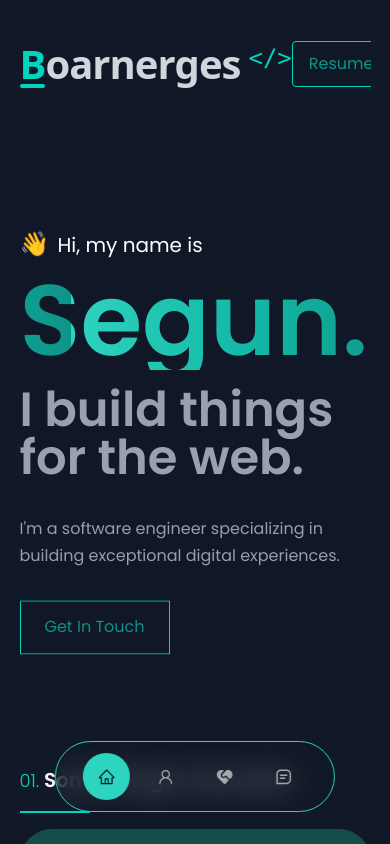
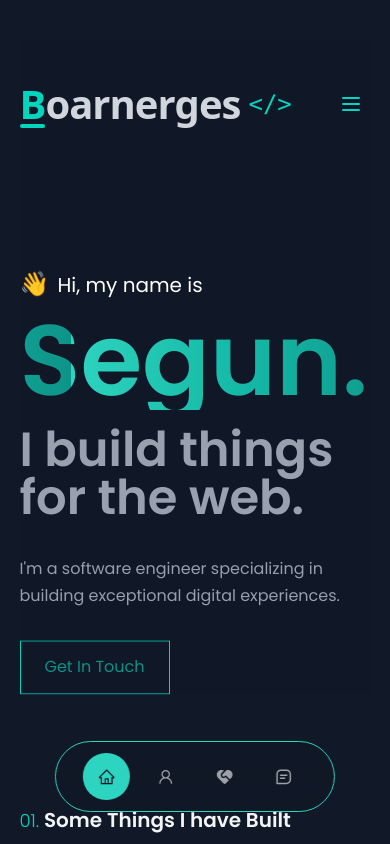
Before and after one commit to boarnerges/Repository, a React (Vite) app: page / in a window 390 px wide. Shown: the top 844 px of the page. Built offline with nearby package versions, Linux system fonts and the light colour scheme.

Commit message:
resume Nav link

```diff
--- a/src/components/boarnergesLogo/BoarnergesLogo.jsx
+++ b/src/components/boarnergesLogo/BoarnergesLogo.jsx
@@ -1,7 +1,9 @@
 import { useState, useEffect } from "react";
+import { Menu } from "lucide-react";
 
 export default function BoarnergesLogo() {
   const [show, setShow] = useState(false);
+  const [menuOpen, setMenuOpen] = useState(false);
 
   useEffect(() => {
     // Trigger animation after component mount
@@ -11,8 +13,12 @@ export default function BoarnergesLogo() {
   const text = "Boarnerges";
   const characters = text.split("");
 
+  const toggleMenu = () => {
+    setMenuOpen(!menuOpen);
+  };
+
   return (
-    <div className="bg-gray-900 flex justify-between cursor-pointer items-center overflow-hidden h-32">
+    <div className="bg-gray-900 mt-10 flex justify-between items-center overflow-hidden h-32">
       <div className="flex items-center gap-2">
         <h1 className="font-sans font-bold text-5xl tracking-tight flex">
           {characters.map((char, index) => (
@@ -20,22 +26,17 @@ export default function BoarnergesLogo() {
               key={index}
               className={`${
                 index === 0 ? "text-teal-400 relative" : "text-gray-300"
-              }
-                         transition-all duration-500 transform
-                         ${
-                           show
-                             ? "translate-y-0 opacity-100"
-                             : "-translate-y-16 opacity-0"
-                         }`}
-              style={{
-                transitionDelay: `${index * 150}ms`,
-              }}
+              } transition-all duration-500 transform ${
+                show ? "translate-y-0 opacity-100" : "-translate-y-16 opacity-0"
+              }`}
+              style={{ transitionDelay: `${index * 150}ms` }}
             >
               {char}
               {index === 0 && (
                 <span
-                  className={`absolute -bottom-1 left-0 w-full h-1 bg-teal-400 rounded-full transition-all duration-700 transform
-                                ${show ? "scale-x-100" : "scale-x-0"}`}
+                  className={`absolute -bottom-1 left-0 w-full h-1 bg-teal-400 rounded-full transition-all duration-700 transform ${
+                    show ? "scale-x-100" : "scale-x-0"
+                  }`}
                   style={{
                     transitionDelay: `${characters.length * 150 + 200}ms`,
                   }}
@@ -44,33 +45,61 @@ export default function BoarnergesLogo() {
             </span>
           ))}
         </h1>
-
         <span
-          className={`text-teal-400 font-mono animate-bounce text-2xl transition-all duration-500 transform
-                     ${
-                       show
-                         ? "translate-y-0 opacity-100"
-                         : "-translate-y-16 opacity-0"
-                     }`}
+          className={`text-teal-400 font-mono text-2xl transition-all duration-500 transform ${
+            show ? "translate-y-0 opacity-100" : "-translate-y-16 opacity-0"
+          }`}
           style={{ transitionDelay: `${characters.length * 150 + 300}ms` }}
         >
           &lt;/&gt;
         </span>
       </div>
+
+      {/* Desktop view */}
       <a
-        href="https://glittery-blini-097b77.netlify.app/"
-        target="_blank"
-        rel="noopener noreferrer"
-        className={`border border-teal-400 text-teal-400 px-4 py-2 rounded transition-all duration-500 transform hover:bg-teal-400/10
-                  ${
-                    show
-                      ? "translate-y-0 opacity-100"
-                      : "translate-y-16 opacity-0"
-                  }`}
+        href="#resume"
+        className={`hidden md:block border border-teal-400 text-teal-400 px-4 py-2 rounded transition-all duration-500 transform hover:bg-teal-400/10 ${
+          show ? "translate-y-0 opacity-100" : "translate-y-16 opacity-0"
+        }`}
         style={{ transitionDelay: `${characters.length * 150 + 400}ms` }}
       >
         Resume
       </a>
+
+      {/* Mobile view */}
+      <div className="md:hidden relative">
+        <button
+          onClick={toggleMenu}
+          className={`text-teal-400 p-2 rounded transition-all duration-500 transform ${
+            show ? "translate-y-0 opacity-100" : "translate-y-16 opacity-0"
+          }`}
+          style={{ transitionDelay: `${characters.length * 150 + 400}ms` }}
+        >
+          <Menu size={24} />
+        </button>
+
+        {menuOpen && (
+          <div className="absolute right-0 mt-2 w-48 rounded-md shadow-lg bg-gray-800 ring-1 ring-black ring-opacity-5">
+            <div
+              className="py-1"
+              role="menu"
+              aria-orientation="vertical"
+              aria-labelledby="options-menu"
+            >
+              <a
+                href="https://glittery-blini-097b77.netlify.app/"
+                className="block px-4 py-1 text-sm text-teal-400 hover:bg-gray-700"
+                role="menuitem"
+                target="_blank"
+                rel="noopener noreferrer"
+                onClick={() => setMenuOpen(false)}
+              >
+                Resume
+              </a>
+            </div>
+          </div>
+        )}
+      </div>
     </div>
   );
 }
```
